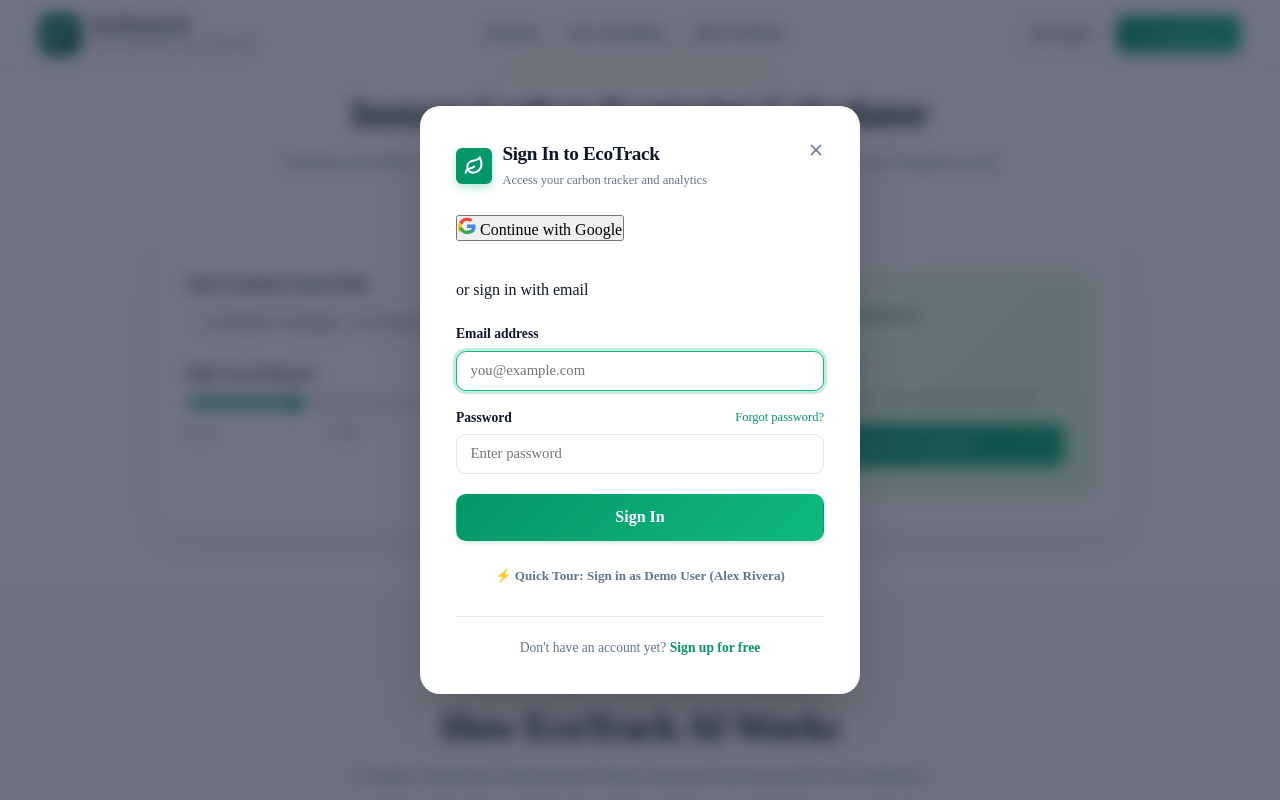
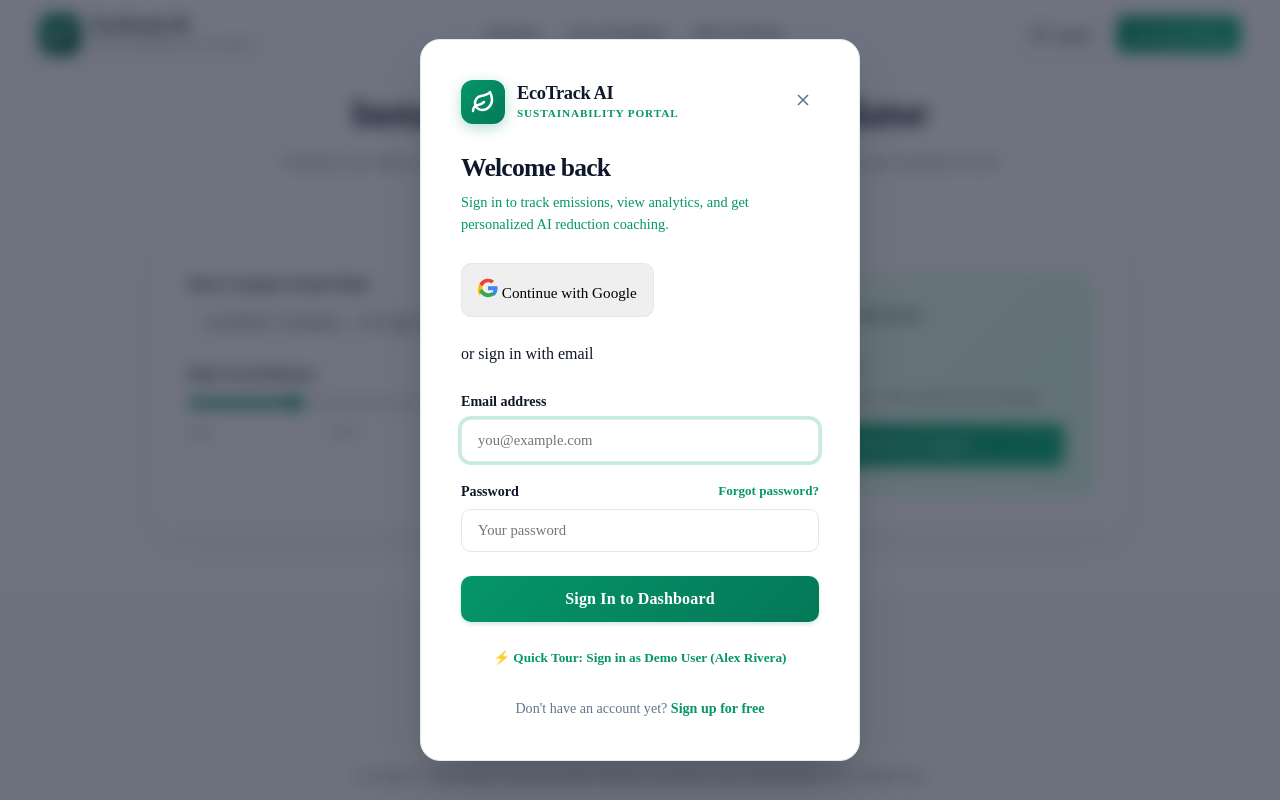
Before and after one commit to SuyashBorse/Intelligent-Sustainability-Assistant-and-Carbon-Tracker, a website built with Vite: page frontend/index.html in a window 1280 px wide. Both pictures are taken after a click on the button "Start Tracking Your Footprint →". Shown: the part 1458-2258 px from the top of the page. Built offline with nearby package versions, Linux system fonts and the light colour scheme.

Commit message:
feat: homepage improvements - smooth scroll, login modal redesign, nav updates

```diff
--- a/frontend/css/landing.css
+++ b/frontend/css/landing.css
@@ -620,9 +620,10 @@
 .login-modal-box {
   width: 100%;
   max-width: 440px;
-  background: #ffffff;
+  background: var(--surface, #ffffff);
+  border: 1px solid var(--border);
   border-radius: var(--radius-xl);
-  padding: 2.25rem;
+  padding: 2.5rem;
   box-shadow: 0 25px 50px -12px rgba(0, 0, 0, 0.25);
   position: relative;
   transform: scale(0.92) translateY(16px);
--- a/frontend/index.html
+++ b/frontend/index.html
@@ -43,12 +43,10 @@
       </nav>
 
       <div class="landing-nav-actions">
-        <!-- Prominent Log In Button that triggers the Login Window Modal -->
-        <button type="button" class="btn btn-secondary btn-sm btn-open-login-modal" id="navLoginBtn" title="Open Login Window">
+        <a href="login.html" class="btn btn-secondary btn-sm" id="navLoginBtn" title="Log In">
           <svg width="16" height="16" viewBox="0 0 24 24" fill="none" stroke="currentColor" stroke-width="2"><path d="M15 3h4a2 2 0 0 1 2 2v14a2 2 0 0 1-2 2h-4"/><polyline points="10 17 15 12 10 7"/><line x1="15" y1="12" x2="3" y2="12"/></svg>
           <span>Log In</span>
-        </button>
-
+        </a>
         <a href="register.html" class="btn btn-primary btn-sm" id="navGetStartedBtn">
           <span>Get Started Free</span>
         </a>
@@ -79,11 +77,11 @@
         <span>Get Started Free</span>
       </a>
 
-      <!-- Log In Button opening modal -->
-      <button type="button" class="btn btn-secondary btn-lg btn-open-login-modal" id="heroLoginBtn" style="padding: 0.9rem 1.8rem; font-size: 1rem; border-radius: var(--radius-md);">
+      <!-- Log In — direct link to login.html -->
+      <a href="login.html" class="btn btn-secondary btn-lg" id="heroLoginBtn" style="padding: 0.9rem 1.8rem; font-size: 1rem; border-radius: var(--radius-md); text-decoration: none;">
         <svg width="18" height="18" viewBox="0 0 24 24" fill="none" stroke="currentColor" stroke-width="2"><path d="M15 3h4a2 2 0 0 1 2 2v14a2 2 0 0 1-2 2h-4"/><polyline points="10 17 15 12 10 7"/><line x1="15" y1="12" x2="3" y2="12"/></svg>
         <span>Log In to Account</span>
-      </button>
+      </a>
     </div>
 
     <!-- Trust Bar -->
@@ -261,7 +259,7 @@
         <strong>EcoTrack AI</strong> — Intelligent Sustainability Assistant & Carbon Tracker. Built with IPCC AR6 emission factors and Google Gemini.
       </div>
       <div class="footer-links">
-        <a href="#" class="btn-open-login-modal">Log In</a>
+        <a href="login.html">Log In</a>
         <a href="register.html">Sign Up</a>
         <a href="https://github.com/SuyashBorse/Intelligent-Sustainability-Assistant-and-Carbon-Tracker" target="_blank" rel="noreferrer">GitHub Repository</a>
       </div>
@@ -274,25 +272,32 @@
        ====================================================================== -->
   <div class="modal-overlay" id="homepageLoginModal" role="dialog" aria-modal="true" aria-labelledby="loginModalTitle">
     <div class="login-modal-box">
-      <div style="display: flex; justify-content: space-between; align-items: flex-start; margin-bottom: 1.5rem;">
-        <div style="display: flex; align-items: center; gap: 0.65rem;">
-          <div class="brand-logo" style="width: 36px; height: 36px; border-radius: var(--radius-sm); background: var(--primary); display: flex; align-items: center; justify-content: center; color: #fff;">
-            <svg width="20" height="20" viewBox="0 0 24 24" fill="none" stroke="currentColor" stroke-width="2.5"><path d="M11 20A7 7 0 0 1 9.8 6.1C15.5 5 17 4.48 19 2c1 2 2 4.18 2 8 0 5.5-4.78 10-10 10Z"/><path d="M2 21c0-3 1.85-5.36 5.08-6C9.5 14.52 12 13 13 12"/></svg>
-          </div>
-          <div>
-            <h3 id="loginModalTitle" style="font-size: 1.2rem; font-weight: 800; color: var(--text-main); margin: 0;">Sign In to EcoTrack</h3>
-            <span style="font-size: 0.78rem; color: var(--text-muted);">Access your carbon tracker and analytics</span>
-          </div>
+
+      <!-- Brand Row -->
+      <div style="display: flex; align-items: center; gap: 0.75rem; margin-bottom: 1.75rem;">
+        <div style="width: 44px; height: 44px; border-radius: 12px; background: linear-gradient(135deg, #059669 0%, #047857 100%); display: flex; align-items: center; justify-content: center; color: #fff; flex-shrink: 0; box-shadow: 0 4px 14px rgba(5,150,105,0.3);">
+          <svg width="24" height="24" viewBox="0 0 24 24" fill="none" stroke="currentColor" stroke-width="2.5" stroke-linecap="round" stroke-linejoin="round"><path d="M11 20A7 7 0 0 1 9.8 6.1C15.5 5 17 4.48 19 2c1 2 2 4.18 2 8 0 5.5-4.78 10-10 10Z"/><path d="M2 21c0-3 1.85-5.36 5.08-6C9.5 14.52 12 13 13 12"/></svg>
         </div>
-
-        <button class="modal-close-btn" id="loginModalCloseBtn" aria-label="Close login window" style="margin: -0.5rem -0.5rem 0 0;">
+        <div>
+          <div style="font-weight: 800; font-size: 1.15rem; color: #0f172a; letter-spacing: -0.02em; line-height: 1.2;">EcoTrack AI</div>
+          <div style="font-size: 0.7rem; color: #059669; font-weight: 700; letter-spacing: 0.08em; text-transform: uppercase; margin-top: 1px;">Sustainability Portal</div>
+        </div>
+        <button class="modal-close-btn" id="loginModalCloseBtn" aria-label="Close login window" style="margin-left: auto;">
           <svg width="20" height="20" viewBox="0 0 24 24" fill="none" stroke="currentColor" stroke-width="2"><line x1="18" y1="6" x2="6" y2="18"/><line x1="6" y1="6" x2="18" y2="18"/></svg>
         </button>
       </div>
 
-      <!-- Google OAuth Option -->
-      <button type="button" class="oauth-btn" id="btnModalGoogleLogin" style="margin-bottom: 1rem;">
-        <svg width="18" height="18" viewBox="0 0 24 24">
+      <!-- Heading -->
+      <h2 id="loginModalTitle" style="font-size: 1.6rem; font-weight: 800; margin: 0 0 0.4rem 0; color: #0f172a; letter-spacing: -0.03em;">Welcome back</h2>
+
+      <!-- Subtitle in green (as per image) -->
+      <p style="margin: 0 0 1.75rem 0; font-size: 0.9rem; color: #059669; line-height: 1.55;">
+        Sign in to track emissions, view analytics, and get personalized AI reduction coaching.
+      </p>
+
+      <!-- Google Button -->
+      <button type="button" class="oauth-btn" id="btnModalGoogleLogin" style="padding: 0.85rem 1rem; font-size: 0.95rem; border-radius: 10px; border: 1.5px solid #e2e8f0;">
+        <svg width="20" height="20" viewBox="0 0 24 24">
           <path fill="#EA4335" d="M12 5c1.6 0 3 .6 4.1 1.7l3.1-3.1C17.3 1.8 14.8 1 12 1 7.4 1 3.5 3.6 1.6 7.4l3.7 2.9C6.2 7.4 8.9 5 12 5z"/>
           <path fill="#4285F4" d="M23.5 12.3c0-.8-.1-1.7-.2-2.3H12v4.6h6.5c-.3 1.5-1.1 2.8-2.4 3.7l3.7 2.9c2.2-2 3.7-5 3.7-8.9z"/>
           <path fill="#FBBC05" d="M5.3 14.8c-.2-.7-.4-1.5-.4-2.3 0-.8.2-1.6.4-2.3L1.6 7.4C.6 9.4 0 11.6 0 14s.6 4.6 1.6 6.6l3.7-2.8z"/>
@@ -301,40 +306,44 @@
         Continue with Google
       </button>
 
-      <div class="auth-divider" style="margin: 1.25rem 0;">
+      <!-- Divider -->
+      <div class="auth-divider" style="margin: 1.5rem 0;">
         <span>or sign in with email</span>
       </div>
 
-      <!-- Main Login Form -->
+      <!-- Form -->
       <form id="homepageLoginForm">
-        <div class="form-group" style="margin-bottom: 1rem;">
-          <label class="form-label" for="modalLoginEmail" style="font-size: 0.85rem;">Email address</label>
-          <input type="email" id="modalLoginEmail" class="form-input" placeholder="you@example.com" required />
+        <div class="form-group" style="margin-bottom: 1.1rem;">
+          <label class="form-label" for="modalLoginEmail" style="font-weight: 700; font-size: 0.88rem; color: #0f172a;">Email address</label>
+          <input type="email" id="modalLoginEmail" class="form-input" placeholder="you@example.com" required style="border-radius: 10px; border: 1.5px solid #e2e8f0; padding: 0.75rem 1rem;" />
         </div>
 
-        <div class="form-group" style="margin-bottom: 1.25rem;">
-          <div style="display: flex; justify-content: space-between; align-items: center; margin-bottom: 0.35rem;">
-            <label class="form-label" for="modalLoginPassword" style="margin-bottom: 0; font-size: 0.85rem;">Password</label>
-            <a href="#" style="font-size: 0.78rem; color: var(--primary);">Forgot password?</a>
+        <div class="form-group" style="margin-bottom: 1.5rem;">
+          <div style="display: flex; justify-content: space-between; align-items: center; margin-bottom: 0.4rem;">
+            <label class="form-label" for="modalLoginPassword" style="margin-bottom: 0; font-weight: 700; font-size: 0.88rem; color: #0f172a;">Password</label>
+            <a href="#" style="font-size: 0.82rem; color: #059669; font-weight: 600; text-decoration: none;">Forgot password?</a>
           </div>
-          <input type="password" id="modalLoginPassword" class="form-input" placeholder="Enter password" required />
+          <input type="password" id="modalLoginPassword" class="form-input" placeholder="Your password" required style="border-radius: 10px; border: 1.5px solid #e2e8f0; padding: 0.75rem 1rem;" />
         </div>
 
-        <button type="submit" class="btn btn-primary btn-block btn-lg" style="border-radius: var(--radius-md); font-weight: 700;">
-          Sign In
+        <!-- Sign In Button — matching image: full green rounded pill -->
+        <button type="submit" class="btn btn-primary btn-block btn-lg" style="border-radius: 10px; font-weight: 700; font-size: 1rem; padding: 0.9rem; background: linear-gradient(135deg, #059669 0%, #047857 100%); border: none; letter-spacing: 0.01em;">
+          Sign In to Dashboard
         </button>
       </form>
 
-      <!-- Quick Demo Access -->
+      <!-- Demo Link — green as per image -->
       <div style="margin-top: 1.25rem; text-align: center;">
-        <button type="button" id="btnModalDemoLogin" class="btn btn-ghost btn-sm" style="color: var(--text-muted); font-size: 0.82rem;">
+        <button type="button" id="btnModalDemoLogin" class="btn btn-ghost btn-sm" style="color: #059669; font-size: 0.83rem; font-weight: 600;">
           ⚡ Quick Tour: Sign in as Demo User (Alex Rivera)
         </button>
       </div>
 
-      <div style="text-align: center; margin-top: 1.5rem; font-size: 0.85rem; color: var(--text-muted); border-top: 1px solid var(--border); padding-top: 1.25rem;">
-        Don't have an account yet? <a href="register.html" style="font-weight: 700; color: var(--primary); text-decoration: none;">Sign up for free</a>
+      <!-- Sign Up Link -->
+      <div style="text-align: center; margin-top: 1.5rem; font-size: 0.88rem; color: #64748b;">
+        Don't have an account yet? <a href="register.html" style="font-weight: 700; color: #059669; text-decoration: none;">Sign up for free</a>
       </div>
+
     </div>
   </div>
 
```
